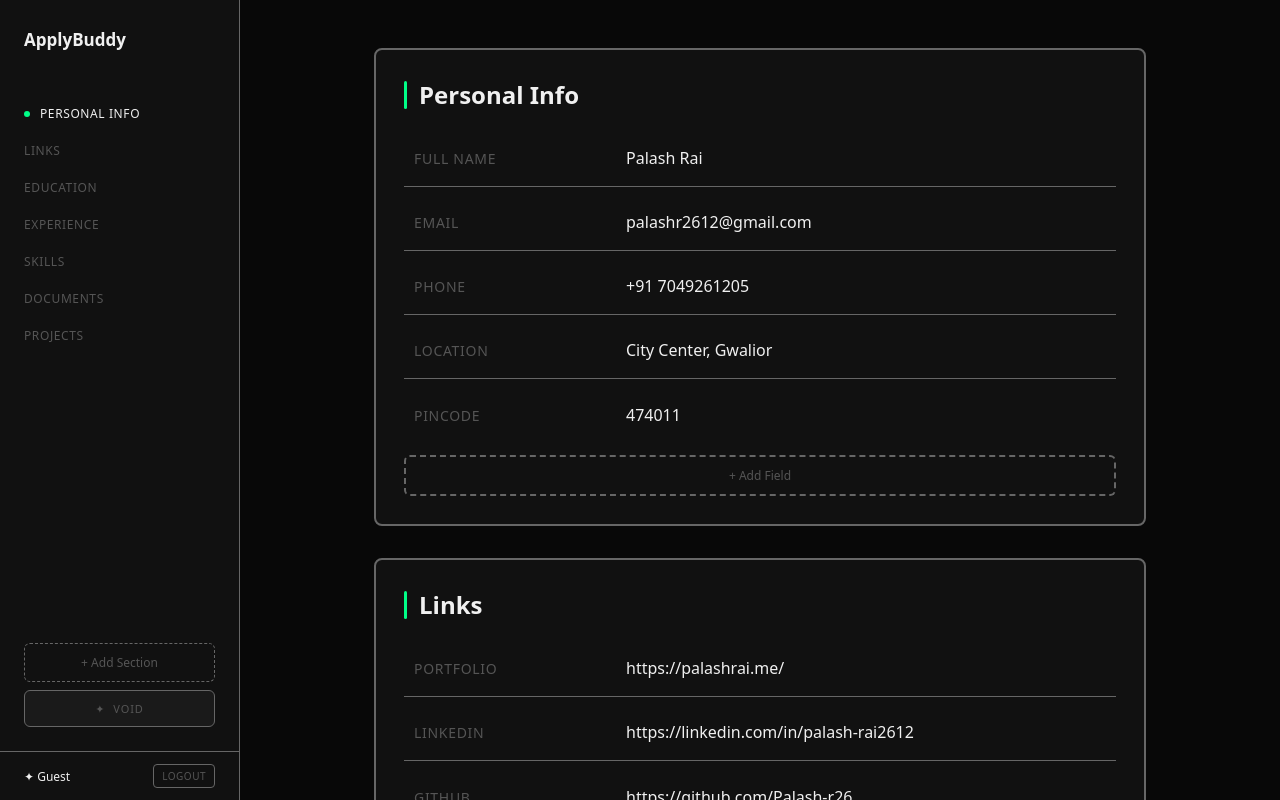
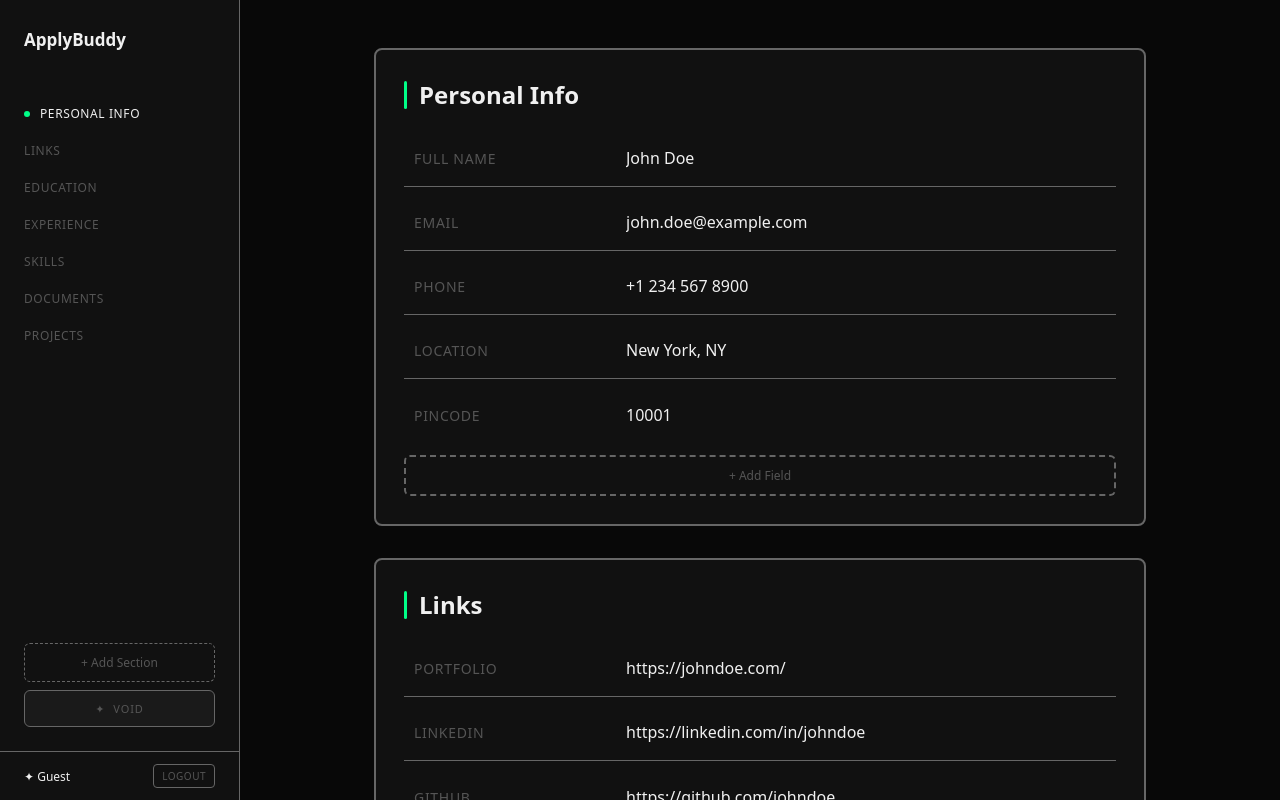
Before and after one commit to Palash-r26/Apply_Buddy, a React (Vite) app in the folder frontend/: page / in a window 1280 px wide. Built offline with nearby package versions, Linux system fonts and the light colour scheme; a web font is replaced by a local one.

Commit message:
feat: implement useProfile custom hook for profile data management and persistence

```diff
--- a/frontend/src/useProfile.js
+++ b/frontend/src/useProfile.js
@@ -5,43 +5,43 @@ const INITIAL_DATA = [
     id: crypto.randomUUID(),
     title: 'Personal Info',
     fields: [
-      { id: crypto.randomUUID(), label: 'Full Name', value: 'Palash Rai', type: 'text' },
-      { id: crypto.randomUUID(), label: 'Email', value: 'palashr2612@gmail.com', type: 'email' },
-      { id: crypto.randomUUID(), label: 'Phone', value: '+91 7049261205', type: 'tel' },
-      { id: crypto.randomUUID(), label: 'Location', value: 'City Center, Gwalior', type: 'text' },
-      { id: crypto.randomUUID(), label: 'Pincode', value: '474011', type: 'number' }
+      { id: crypto.randomUUID(), label: 'Full Name', value: 'John Doe', type: 'text' },
+      { id: crypto.randomUUID(), label: 'Email', value: 'john.doe@example.com', type: 'email' },
+      { id: crypto.randomUUID(), label: 'Phone', value: '+1 234 567 8900', type: 'tel' },
+      { id: crypto.randomUUID(), label: 'Location', value: 'New York, NY', type: 'text' },
+      { id: crypto.randomUUID(), label: 'Pincode', value: '10001', type: 'number' }
     ]
   },
   {
     id: crypto.randomUUID(),
     title: 'Links',
     fields: [
-      { id: crypto.randomUUID(), label: 'Portfolio', value: 'https://palashrai.me/', type: 'text' },
-      { id: crypto.randomUUID(), label: 'LinkedIn', value: 'https://linkedin.com/in/palash-rai2612', type: 'text' },
-      { id: crypto.randomUUID(), label: 'GitHub', value: 'https://github.com/Palash-r26', type: 'text' }
+      { id: crypto.randomUUID(), label: 'Portfolio', value: 'https://johndoe.com/', type: 'text' },
+      { id: crypto.randomUUID(), label: 'LinkedIn', value: 'https://linkedin.com/in/johndoe', type: 'text' },
+      { id: crypto.randomUUID(), label: 'GitHub', value: 'https://github.com/johndoe', type: 'text' }
     ]
   },
   {
     id: crypto.randomUUID(),
     title: 'Education',
     fields: [
-      { id: crypto.randomUUID(), label: 'B.Tech College', value: 'Madhav Institute of Technology & Science, Gwalior (M.P.), INDIA', type: 'text' },
-      { id: crypto.randomUUID(), label: 'B.Tech Degree', value: 'Computer Science and Design', type: 'text' },
-      { id: crypto.randomUUID(), label: 'B.Tech CGPA', value: '8.88', type: 'text' },
-      { id: crypto.randomUUID(), label: 'B.Tech Duration', value: '2024 - 2028', type: 'text' },
-      { id: crypto.randomUUID(), label: 'Class XII School', value: 'RamaKrishna Mission (CBSE), Gwalior', type: 'text' },
-      { id: crypto.randomUUID(), label: 'Class XII Score', value: '83%', type: 'text' },
-      { id: crypto.randomUUID(), label: 'Class X School', value: 'Saraswati Shishu Mandir, Gwalior', type: 'text' },
-      { id: crypto.randomUUID(), label: 'Class X Score', value: '88%', type: 'text' }
+      { id: crypto.randomUUID(), label: 'B.Tech College', value: 'University of Technology', type: 'text' },
+      { id: crypto.randomUUID(), label: 'B.Tech Degree', value: 'Computer Science', type: 'text' },
+      { id: crypto.randomUUID(), label: 'B.Tech CGPA', value: '3.8', type: 'text' },
+      { id: crypto.randomUUID(), label: 'B.Tech Duration', value: '2020 - 2024', type: 'text' },
+      { id: crypto.randomUUID(), label: 'Class XII School', value: 'High School', type: 'text' },
+      { id: crypto.randomUUID(), label: 'Class XII Score', value: '95%', type: 'text' },
+      { id: crypto.randomUUID(), label: 'Class X School', value: 'Middle School', type: 'text' },
+      { id: crypto.randomUUID(), label: 'Class X Score', value: '98%', type: 'text' }
     ]
   },
   {
     id: crypto.randomUUID(),
     title: 'Experience',
     fields: [
-      { id: crypto.randomUUID(), label: 'Company', value: 'Rise and Peak Technologies', type: 'text' },
-      { id: crypto.randomUUID(), label: 'Role', value: 'Digital Marketing Intern', type: 'text' },
-      { id: crypto.randomUUID(), label: 'Duration', value: 'Jun 2025 - Aug 2025', type: 'text' }
+      { id: crypto.randomUUID(), label: 'Company', value: 'Tech Corp', type: 'text' },
+      { id: crypto.randomUUID(), label: 'Role', value: 'Software Engineer', type: 'text' },
+      { id: crypto.randomUUID(), label: 'Duration', value: '2024 - Present', type: 'text' }
     ]
   },
   {
@@ -66,11 +66,9 @@ const INITIAL_DATA = [
     id: crypto.randomUUID(),
     title: 'Projects',
     fields: [
-      { id: crypto.randomUUID(), label: 'Project 1', value: 'OFP - Offline Fee Portal', type: 'text' },
-      { id: crypto.randomUUID(), label: 'Project 2', value: 'UniTime - AI-Powered Timetable Manager', type: 'text' },
-      { id: crypto.randomUUID(), label: 'Project 3', value: 'Scrollock - Android Productivity App', type: 'text' },
-      { id: crypto.randomUUID(), label: 'Project 4', value: 'Emotion Analyser', type: 'text' },
-      { id: crypto.randomUUID(), label: 'Project 5', value: 'Music Player - VIBE', type: 'text' }
+      { id: crypto.randomUUID(), label: 'Project 1', value: 'Awesome App', type: 'text' },
+      { id: crypto.randomUUID(), label: 'Project 2', value: 'Cool Tool', type: 'text' },
+      { id: crypto.randomUUID(), label: 'Project 3', value: 'Useful Utility', type: 'text' }
     ]
   }
 ];
@@ -81,8 +79,7 @@ const loadCachedData = () => {
     const saved = localStorage.getItem('applybuddy_data');
     if (saved) {
       const parsed = JSON.parse(saved);
-      // Force inject resume data if the user hasn't received it yet, or missing the updated college name, or missing the Documents section
-      if (Array.isArray(parsed) && (!parsed.some(s => s.title === 'Experience') || !parsed.some(s => s.title === 'Education' && s.fields.some(f => f.value === 'Madhav Institute of Technology & Science, Gwalior (M.P.), INDIA')) || parsed.some(s => s.title === 'Address') || !parsed.some(s => s.title === 'Documents'))) {
+      if (Array.isArray(parsed) && (!parsed.some(s => s.title === 'Experience') || !parsed.some(s => s.title === 'Education') || parsed.some(s => s.title === 'Address') || !parsed.some(s => s.title === 'Documents'))) {
         localStorage.setItem('applybuddy_data', JSON.stringify(INITIAL_DATA));
         return INITIAL_DATA;
       }
```
